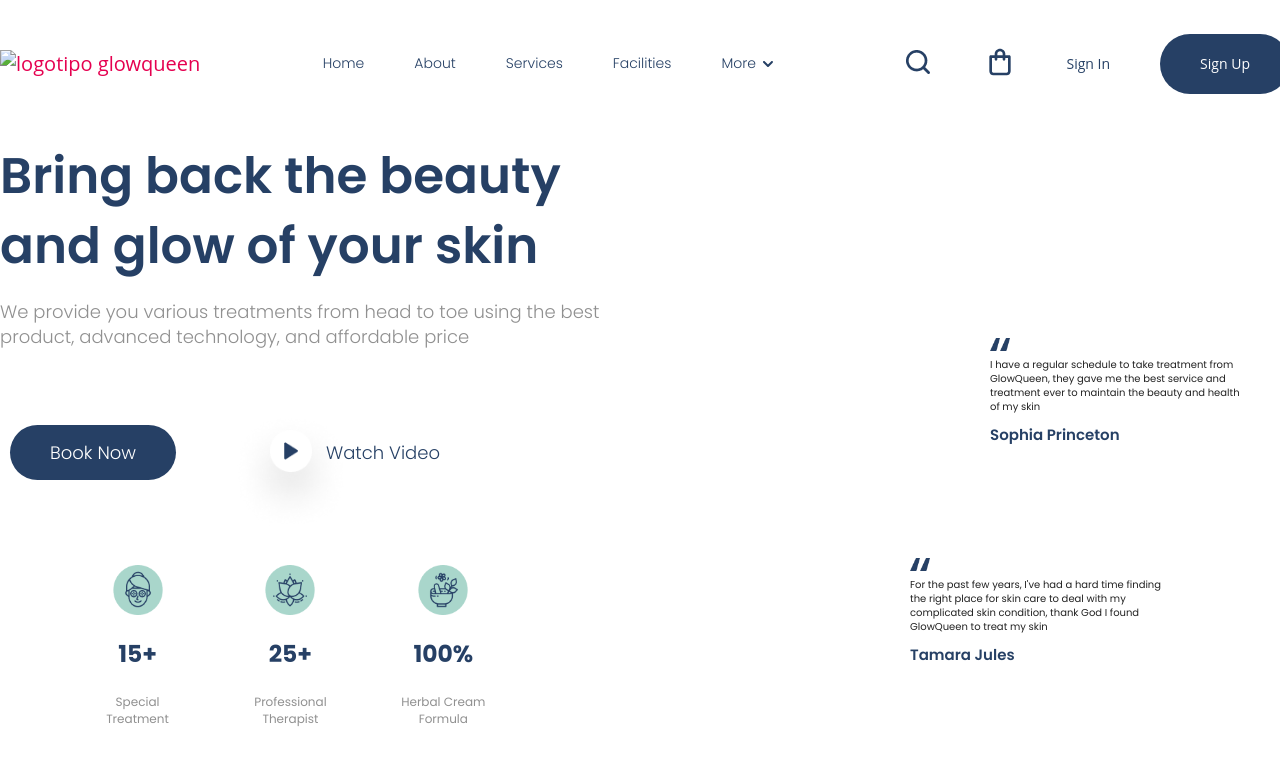
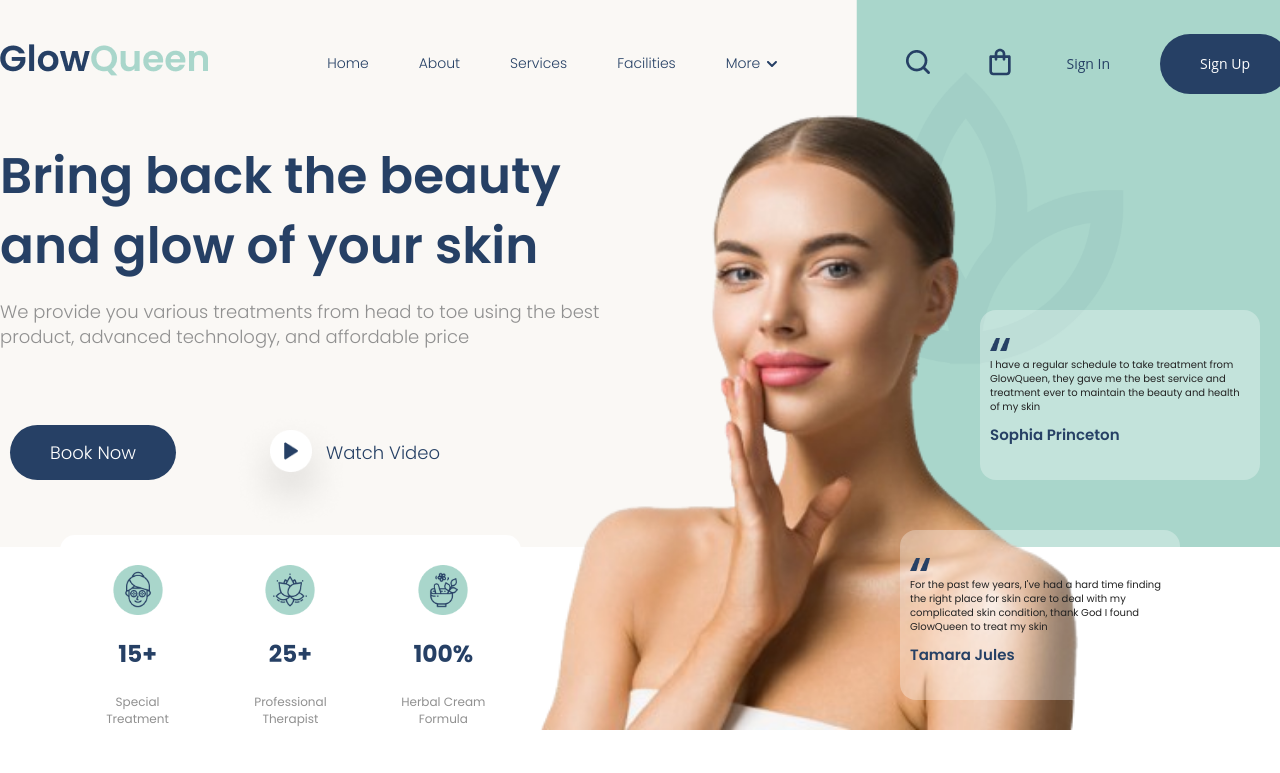
Before and after one commit to Manolo-Marhuenda/spa-beauty, a website built with Vite: page index.html in a window 1280 px wide. Built offline with nearby package versions, Linux system fonts and the light colour scheme; files whose address does not match are found by name.

Commit message:
3 imagenes

```diff
--- a/index.html
+++ b/index.html
@@ -13,7 +13,7 @@
     <div class="fondo_mujer">
       <div class="container">
       <header>
-        <a href="#"><img src="./img/" alt="logotipo glowqueen"></a>
+        <a href="#"><img src="./img/GlowQueen.png" alt="logotipo glowqueen"></a>
         <div class="nav_principal">
           <ul>
             <li><a href="#">Home</a></li>
--- a/sass/main.scss
+++ b/sass/main.scss
@@ -24,12 +24,12 @@
 
 
 body{
-    background-image: url(./img/background.png);
+    background-image: url(../img/background.png);
     background-repeat:no-repeat;
     background-size: 100%;
 }
 div.fondo_mujer{
-    background-image: url(./img/mujer.png);
+    background-image: url(../img/mujer.png);
     background-repeat: no-repeat;
     background-size: 80%;
     background-position: 250px 0px;
```
